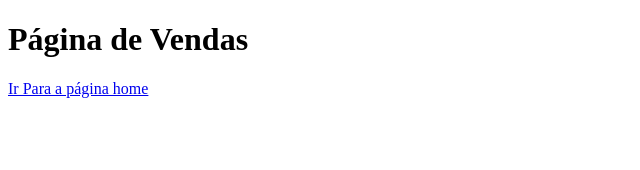
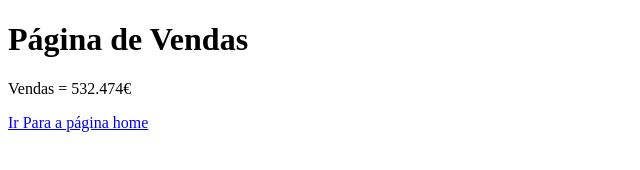
Before and after one commit to dp3885/AulaGit, a plain HTML site: page vendas.html in a window 1280 px wide. Shown: the whole page, without its empty margins (0-640 px from the left). Drawn offline with Linux system fonts and the light colour scheme.

Commit message:
Acrescentado valores das vendas

```diff
--- a/vendas.html
+++ b/vendas.html
@@ -8,6 +8,7 @@
 </head>
 <body>
     <h1>Página de Vendas</h1>
+    <p> Vendas = 532.474€</p>
     <a href="index.html">Ir Para a página home</a>
 </body>
 
```
